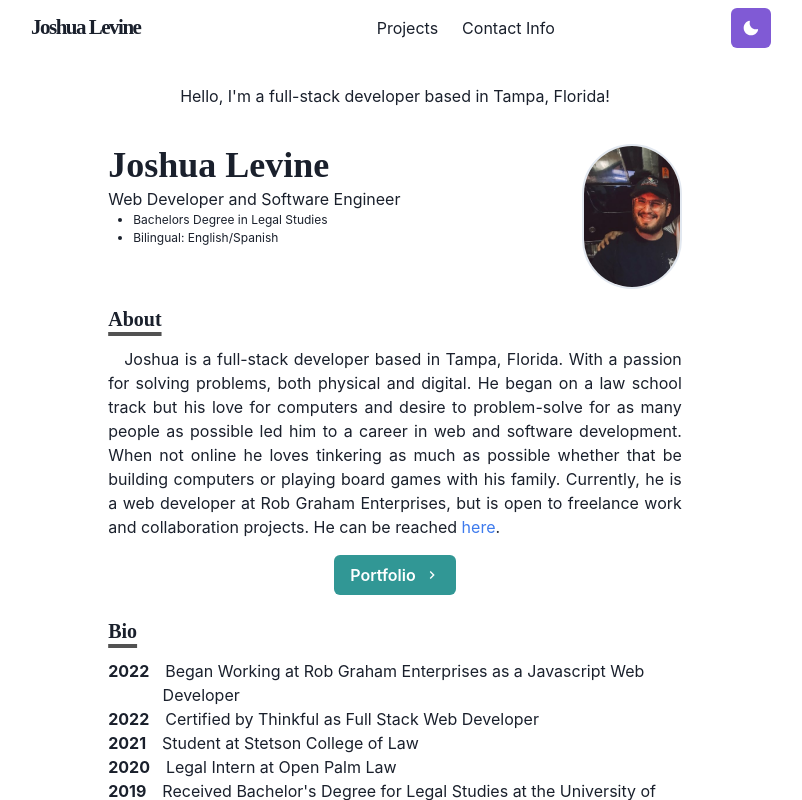
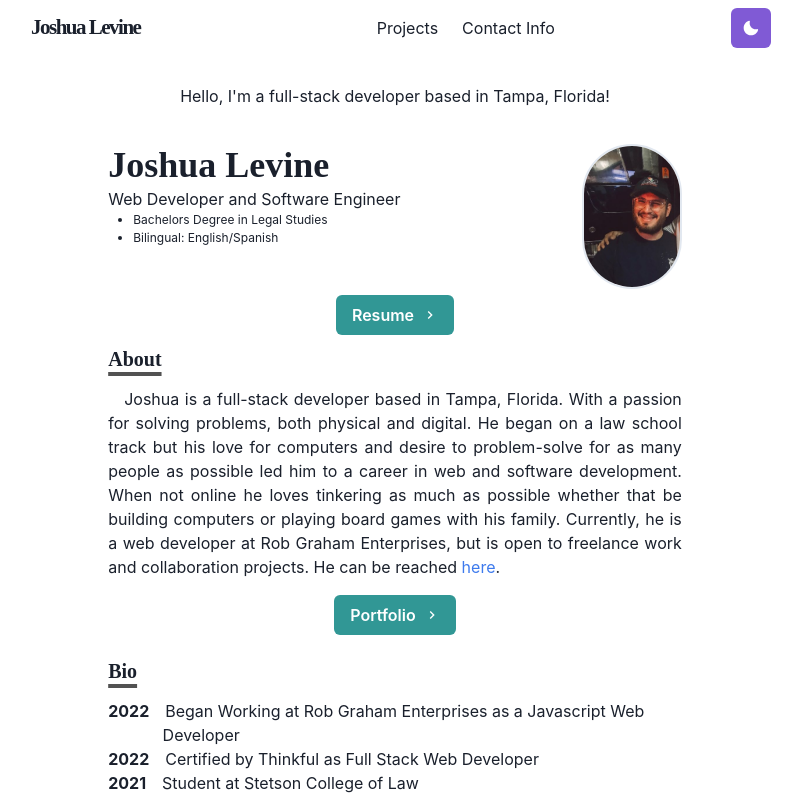
Before and after one commit to JoshJAL/updated-portfolio, a Next.js app: page / in a window 1280 px wide. Shown: the top 800 px of the page, without its empty margins (245-1047 px from the left). Built offline with nearby package versions, Linux system fonts and the light colour scheme.

Commit message:
update link to resume and place it on the home page, update meta title, favicon image, and hyperlink description and image

```diff
--- a/components/layouts/main.js
+++ b/components/layouts/main.js
@@ -7,7 +7,10 @@ const Main = ({ children, router }) => {
     <Box as="main" pb={8}>
       <Head>
         <meta name="viewport" content="width=device-width, initial-scale=1" />
-        <title>Joshua Levine - Homepage</title>
+        <title>Joshua Levine</title>
+        <link rel="icon" href="/rocket-solid.svg" />
+        <meta property='og:description' name="description" content="My Portfolio! Please take some time to learn a little bit about me and don't hesitate to reach out!"/>
+        <meta property='og:image' content='/public/images/happyHeadshot.png' />
       </Head>
 
       <Navbar path={router.asPath} />
--- a/package.json
+++ b/package.json
@@ -17,6 +17,9 @@
     "@chakra-ui/react": "^1.8.7",
     "@emotion/react": "^11.9.0",
     "@emotion/styled": "^11.8.1",
+    "@fortawesome/fontawesome-svg-core": "^6.3.0",
+    "@fortawesome/free-solid-svg-icons": "^6.3.0",
+    "@fortawesome/react-fontawesome": "^0.2.0",
     "framer-motion": "^6.2.9",
     "next": "^12.1.4",
     "react": "^17.0.2",
--- a/pages/index.js
+++ b/pages/index.js
@@ -57,6 +57,19 @@ const Page = () => {
               alt="Profile Image"
             />
           </Box>
+        </Box>
+        <Box align='center'>
+          <Link
+            style={{
+              textDecoration: 'none',
+            }}
+            href="https://docs.google.com/document/d/1254COJOSGdsHpjNcSXf-VtdDhUxNAaB2nkCgap_aUQk/edit?usp=sharing"
+            target="_blank"
+          >
+            <Button rightIcon={<ChevronRightIcon />} colorScheme="teal">
+              Resume
+            </Button>
+          </Link>
         </Box>
         <Section delay={0.1}>
           <Heading as="h3" variant="section-title">
```
Also changed, not shown: pages/contactMe.js (+0 -11 lines), public/rocket-solid.svg (added), 1 other file (tests, documents, lock files or other folders).
